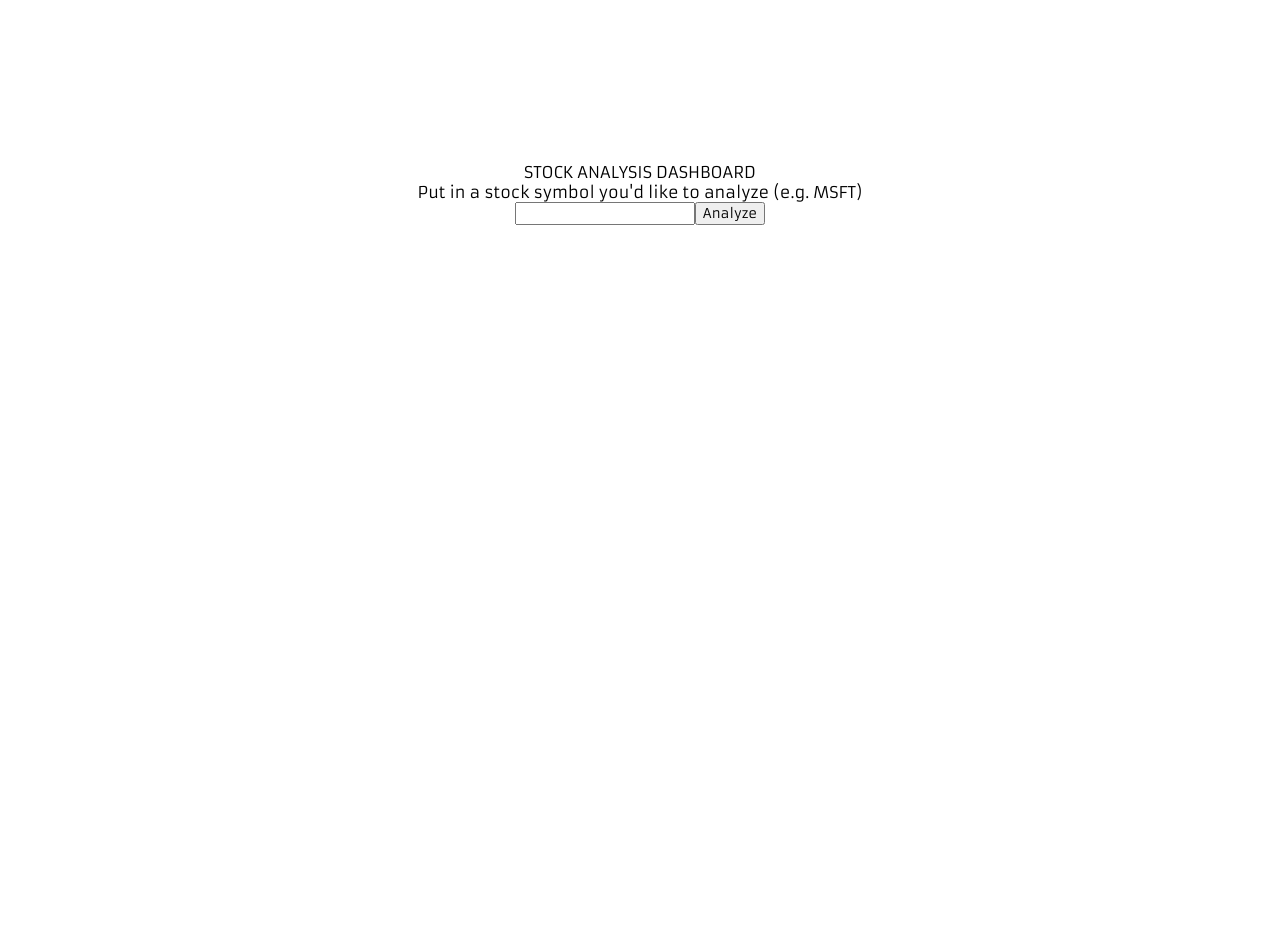
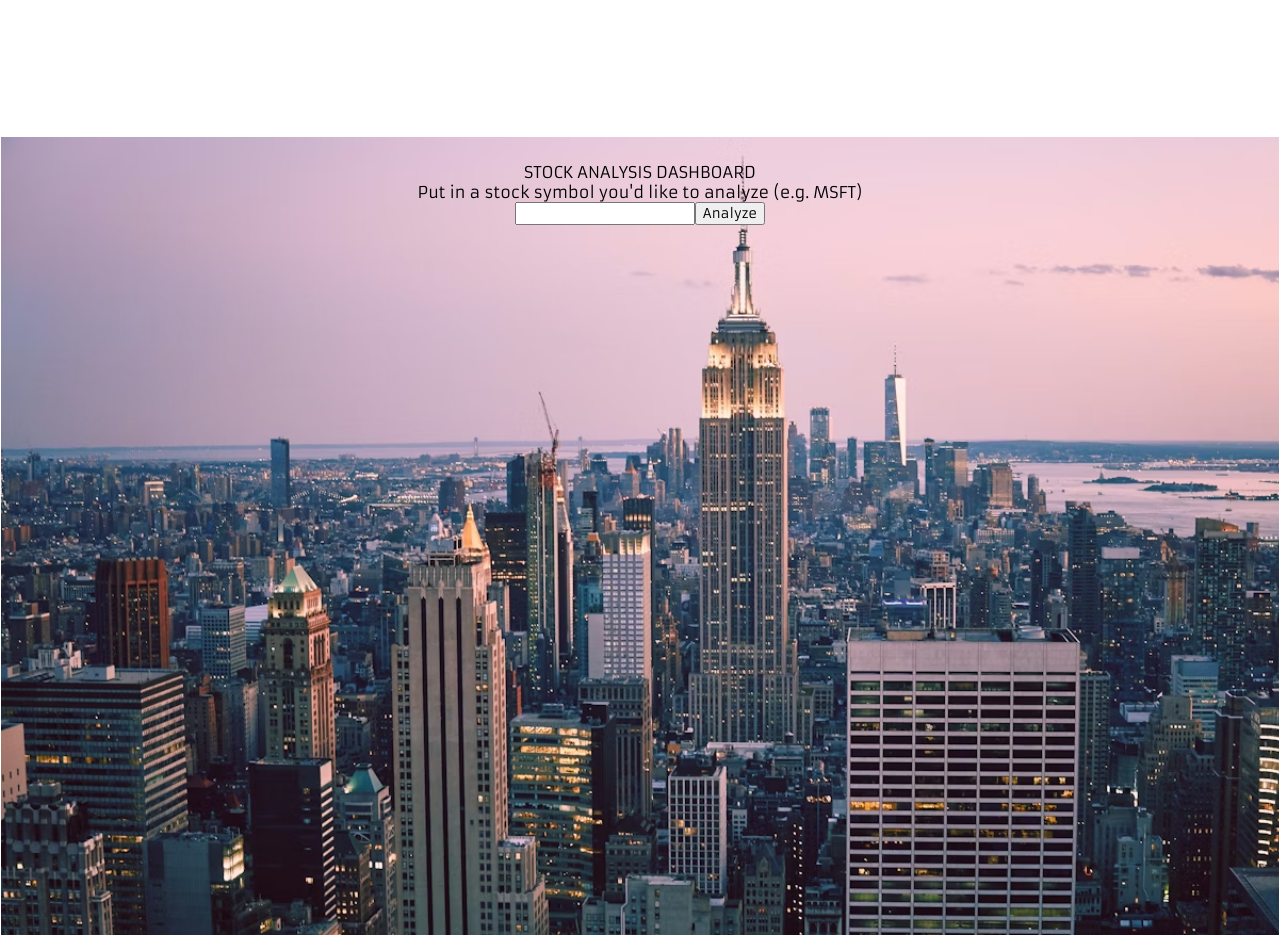
Before and after one commit to onumaeleanyagift/personal-website-simvo, a React (Vite) app in the folder personal-website/: page / in a window 1280 px wide. Shown: the part 2860-3796 px from the top of the page. Built offline with nearby package versions, Linux system fonts and the light colour scheme; no server answers.

Commit message:
Added styled components to align content vertically

```diff
--- a/personal-website/src/stockAnalysisDashboard/stockAnalysisDahboard.ts
+++ b/personal-website/src/stockAnalysisDashboard/stockAnalysisDahboard.ts
@@ -1,3 +1,5 @@
+import styled from 'styled-components'
+
 export async function analyzeStock(stockSymbolToAnalyze: string) {
 
   if (stockSymbolToAnalyze.length == 0) {
@@ -14,3 +16,14 @@ export async function analyzeStock(stockSymbolToAnalyze: string) {
   const data = await response.json();
   return data;
 }
+
+export const VerticalAlignContainer = styled.div`
+  width: 100%;
+  height: 100%;
+  display: table;
+`
+
+export const VerticalAlignContent = styled.div`
+  display: table-cell;
+  vertical-align: middle;
+`
--- a/personal-website/src/stockAnalysisDashboard/stockAnalysisDahboard.tsx
+++ b/personal-website/src/stockAnalysisDashboard/stockAnalysisDahboard.tsx
@@ -1,6 +1,11 @@
 import { useState } from "react";
-import { analyzeStock } from "./stockAnalysisDahboard";
+import {
+  analyzeStock,
+  VerticalAlignContainer,
+  VerticalAlignContent,
+} from "./stockAnalysisDahboard";
 import { Oval } from "react-loader-spinner";
+import "./stockAnalysisDashboard.css";
 
 function StockAnalysisDashboard() {
   const [stockData, setStockData] = useState("123");
@@ -27,15 +32,18 @@ function StockAnalysisDashboard() {
 
   if (gotData) {
     return (
-      <div>
+      <VerticalAlignContainer>
+        <VerticalAlignContent>
             <div onClick={() => goBack()}>Back</div>
             <div>{JSON.stringify(stockData)}</div>
-      </div>
+        </VerticalAlignContent>
+      </VerticalAlignContainer>
     );
   }
 
   return (
-    <>
+    <VerticalAlignContainer>
+      <VerticalAlignContent>
         <div>
           <div id="stockAnalysisDashboardTitle">STOCK ANALYSIS DASHBOARD</div>
           {isLoading ? (
@@ -70,14 +78,8 @@ function StockAnalysisDashboard() {
             </div>
           )}
         </div>
-      {/* <button
-          type="button"
-          className="counter"
-          onClick={() => setCount((count) => count + 1)}
-        >
-          Count is {count}
-        </button> */}
-    </>
+      </VerticalAlignContent>
+    </VerticalAlignContainer>
   );
 }
 
--- /dev/null
+++ b/personal-website/src/stockAnalysisDashboard/stockAnalysisDashboard.css
@@ -0,0 +1,3 @@
+#stockAnalysisDashboard {
+    background-image: url(../images/Skyline.png);
+}
```
Also changed, not shown: personal-website/src/images/Skyline.png (added). Lines whose indentation alone changed are shown as unchanged.
